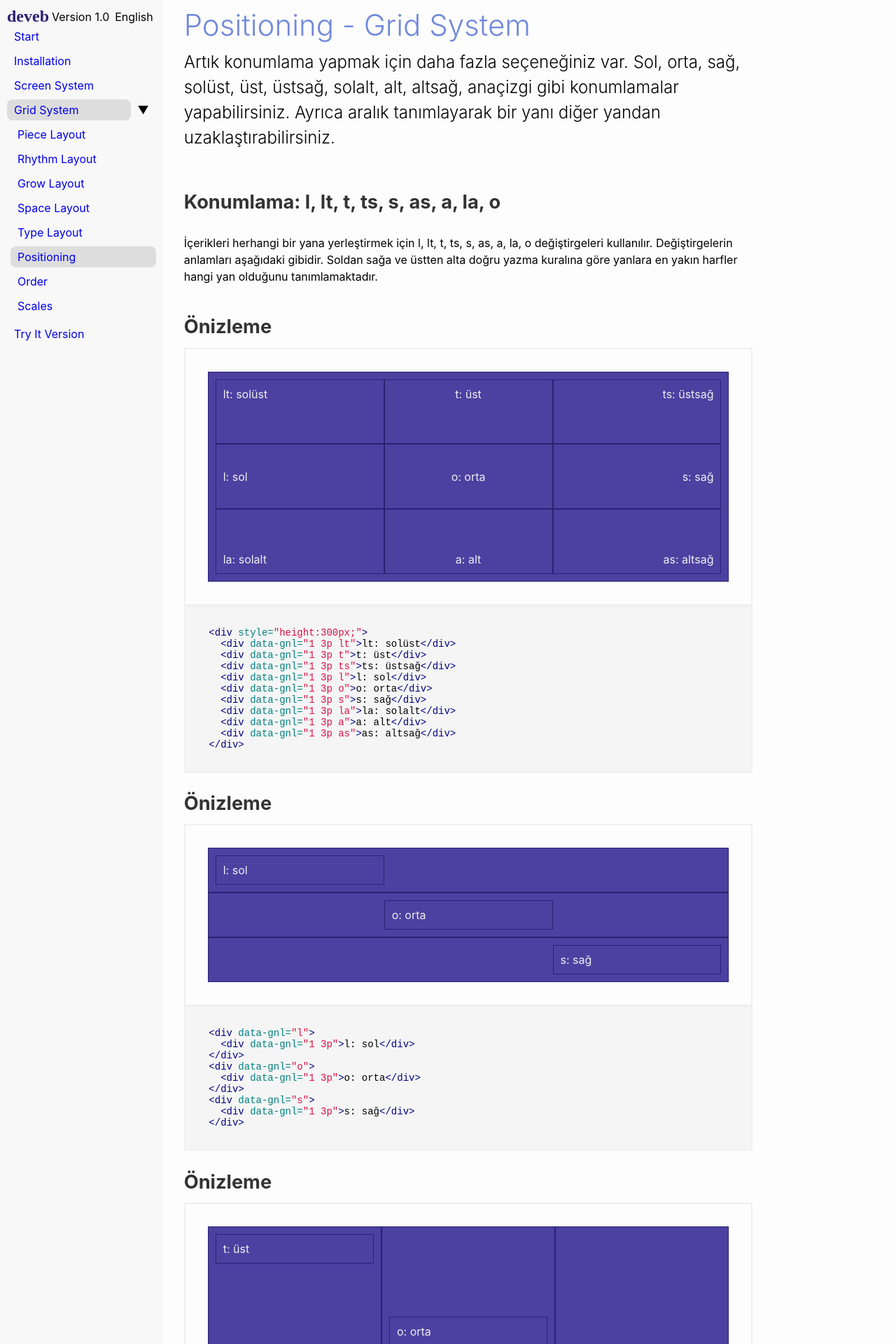
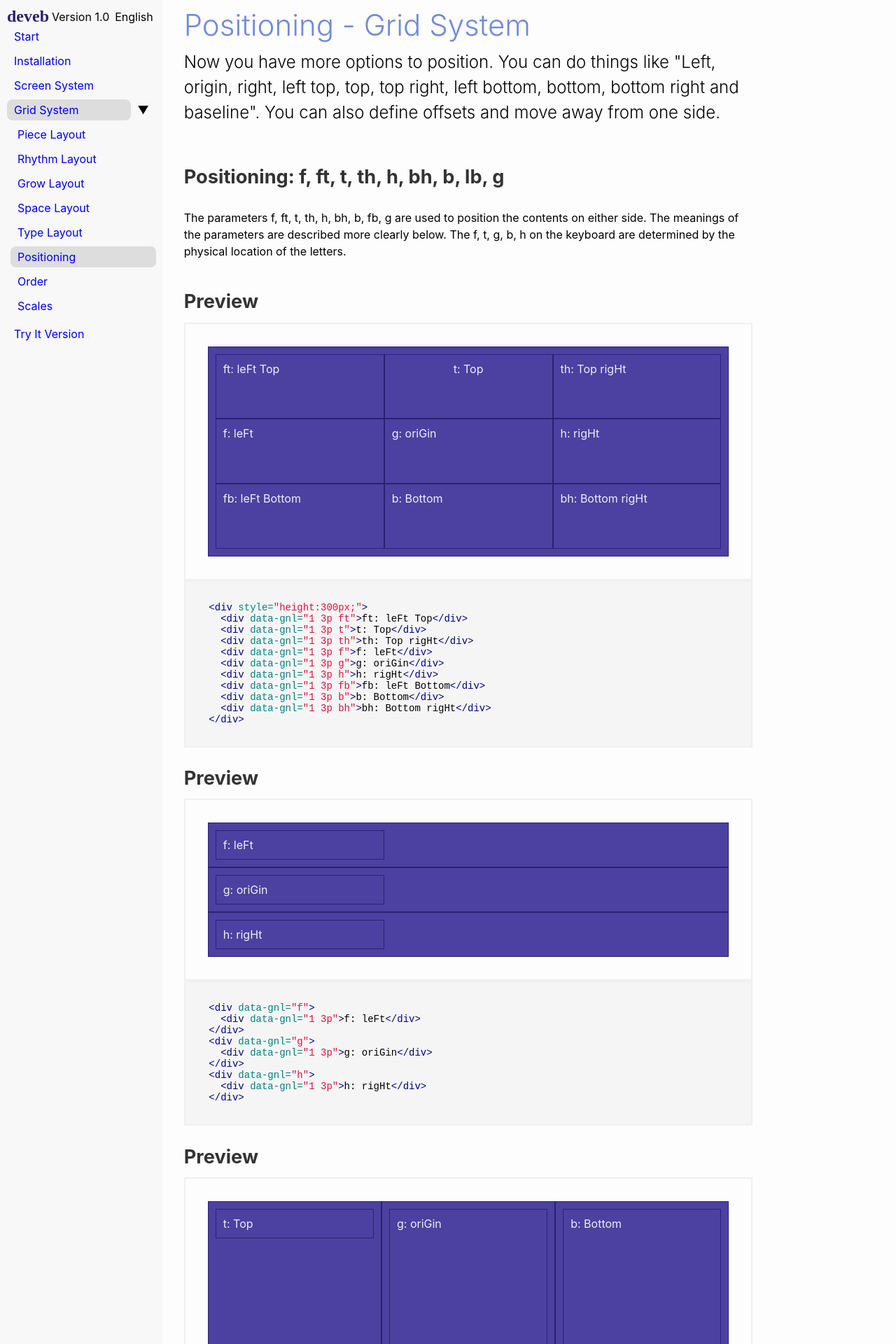
Before and after one commit to data-deveb/data-deveb.github.io, a Jekyll site: the page built from 1.0/en/kap-orgusu/konumlama.html, in a window 1280 px wide. Shown: the top 1920 px of the page at 70% size. Built offline with Jekyll 4.4.1, drawn with Linux system fonts in a browser that asks for light colours; some web fonts are replaced; some of the changed text lies outside the part shown.

Commit message:
deveb 1.0 positioning
Positioning doc is done.

```diff
--- a/1.0/en/kap-orgusu/konumlama.html
+++ b/1.0/en/kap-orgusu/konumlama.html
@@ -4,140 +4,140 @@ title: Positioning - Grid System
 ---
 
   <p class="girlik">
-    Artık konumlama yapmak için daha fazla seçeneğiniz var. Sol, orta, sağ, solüst, üst, üstsağ, solalt, alt, altsağ, anaçizgi gibi konumlamalar yapabilirsiniz. Ayrıca aralık tanımlayarak bir yanı diğer yandan uzaklaştırabilirsiniz.
+    Now you have more options to position. You can do things like "Left, origin, right, left top, top, top right, left bottom, bottom, bottom right and baseline". You can also define offsets and move away from one side.
   </p>
 
-  <h3>Konumlama: l, lt, t, ts, s, as, a, la, o</h3>
+  <h3>Positioning: f, ft, t, th, h, bh, b, lb, g</h3>
   <p>
-    İçerikleri herhangi bir yana yerleştirmek için l, lt, t, ts, s, as, a, la, o değiştirgeleri kullanılır. Değiştirgelerin anlamları aşağıdaki gibidir. Soldan sağa ve üstten alta doğru yazma kuralına göre yanlara en yakın harfler hangi yan olduğunu tanımlamaktadır.
+    The parameters f, ft, t, th, h, bh, b, fb, g are used to position the contents on either side. The meanings of the parameters are described more clearly below. The f, t, g, b, h on the keyboard are determined by the physical location of the letters.
   </p>
 
   <div class="örnek">
-    <h3>Önizleme</h3>
+    <h3>Preview</h3>
     <div class="önizleme">
       <div style="height:300px;">
-        <div data-gnl="1 3p lt">lt: solüst</div>
-        <div data-gnl="1 3p t">t: üst</div>
-        <div data-gnl="1 3p ts">ts: üstsağ</div>
-        <div data-gnl="1 3p l">l: sol</div>
-        <div data-gnl="1 3p o">o: orta</div>
-        <div data-gnl="1 3p s">s: sağ</div>
-        <div data-gnl="1 3p la">la: solalt</div>
-        <div data-gnl="1 3p a">a: alt</div>
-        <div data-gnl="1 3p as">as: altsağ</div>
+        <div data-gnl="1 3p ft">ft: leFt Top</div>
+        <div data-gnl="1 3p t">t: Top</div>
+        <div data-gnl="1 3p th">th: Top rigHt</div>
+        <div data-gnl="1 3p f">f: leFt</div>
+        <div data-gnl="1 3p g">g: oriGin</div>
+        <div data-gnl="1 3p h">h: rigHt</div>
+        <div data-gnl="1 3p fb">fb: leFt Bottom</div>
+        <div data-gnl="1 3p b">b: Bottom</div>
+        <div data-gnl="1 3p bh">bh: Bottom rigHt</div>
       </div>
     </div>
   </div>
   {% highlight html %}
     <div style="height:300px;">
-      <div data-gnl="1 3p lt">lt: solüst</div>
-      <div data-gnl="1 3p t">t: üst</div>
-      <div data-gnl="1 3p ts">ts: üstsağ</div>
-      <div data-gnl="1 3p l">l: sol</div>
-      <div data-gnl="1 3p o">o: orta</div>
-      <div data-gnl="1 3p s">s: sağ</div>
-      <div data-gnl="1 3p la">la: solalt</div>
-      <div data-gnl="1 3p a">a: alt</div>
-      <div data-gnl="1 3p as">as: altsağ</div>
+      <div data-gnl="1 3p ft">ft: leFt Top</div>
+      <div data-gnl="1 3p t">t: Top</div>
+      <div data-gnl="1 3p th">th: Top rigHt</div>
+      <div data-gnl="1 3p f">f: leFt</div>
+      <div data-gnl="1 3p g">g: oriGin</div>
+      <div data-gnl="1 3p h">h: rigHt</div>
+      <div data-gnl="1 3p fb">fb: leFt Bottom</div>
+      <div data-gnl="1 3p b">b: Bottom</div>
+      <div data-gnl="1 3p bh">bh: Bottom rigHt</div>
     </div>
   {% endhighlight %}
 
   <div class="örnek">
-    <h3>Önizleme</h3>
+    <h3>Preview</h3>
     <div class="önizleme">
-      <div data-gnl="l">
-        <div data-gnl="1 3p">l: sol</div>
+      <div data-gnl="f">
+        <div data-gnl="1 3p">f: leFt</div>
       </div>
-      <div data-gnl="o">
-        <div data-gnl="1 3p">o: orta</div>
+      <div data-gnl="g">
+        <div data-gnl="1 3p">g: oriGin</div>
       </div>
-      <div data-gnl="s">
-        <div data-gnl="1 3p">s: sağ</div>
+      <div data-gnl="h">
+        <div data-gnl="1 3p">h: rigHt</div>
       </div>
     </div>
   </div>
   {% highlight html %}
-    <div data-gnl="l">
-      <div data-gnl="1 3p">l: sol</div>
+    <div data-gnl="f">
+      <div data-gnl="1 3p">f: leFt</div>
     </div>
-    <div data-gnl="o">
-      <div data-gnl="1 3p">o: orta</div>
+    <div data-gnl="g">
+      <div data-gnl="1 3p">g: oriGin</div>
     </div>
-    <div data-gnl="s">
-      <div data-gnl="1 3p">s: sağ</div>
+    <div data-gnl="h">
+      <div data-gnl="1 3p">h: rigHt</div>
     </div>
   {% endhighlight %}
   <div class="örnek">
-    <h3>Önizleme</h3>
+    <h3>Preview</h3>
     <div class="önizleme">
       <div data-gnl="1 3p t" style="height:300px;">
-        <div>t: üst</div>
+        <div>t: Top</div>
       </div>
-      <div data-gnl="1 3p o" style="height:300px;">
-        <div>o: orta</div>
+      <div data-gnl="1 3p g" style="height:300px;">
+        <div>g: oriGin</div>
       </div>
-      <div data-gnl="1 3p a" style="height:300px;">
-        <div>a: alt</div>
+      <div data-gnl="1 3p b" style="height:300px;">
+        <div>b: Bottom</div>
       </div>
     </div>
   </div>
   {% highlight html %}
     <div data-gnl="1 3p t" style="height:300px;">
-      <div>t: üst</div>
+      <div>t: Top</div>
     </div>
-    <div data-gnl="1 3p o" style="height:300px;">
-      <div>o: orta</div>
+    <div data-gnl="1 3p g" style="height:300px;">
+      <div>g: oriGin</div>
     </div>
-    <div data-gnl="1 3p a" style="height:300px;">
-      <div>a: alt</div>
+    <div data-gnl="1 3p b" style="height:300px;">
+      <div>b: Bottom</div>
     </div>
   {% endhighlight %}
 
-  <h3>Konumlama: _l, _lt, _t, _ts, _s, _as, _a, _la, _o</h3>
+  <h3>Positioning: _f, _ft, _t, _th, _h, _bh, _b, _fb, _g</h3>
   <p>
-    Bir ögenin kendisini herhangi bir yana yerleştirmek için _l, _lt, _t, _ts, _s, _as, _a, _la, _o değiştirgeleri kullanılır. Değiştirgelerin anlamları aşağıdaki gibidir. Soldan sağa ve üstten alta doğru yazma kuralına göre yanlara en yakın harfler hangi yan olduğunu tanımlamaktadır.
+    _f, _ft, _t, _th, _h, _bh, _b, _fb, _g parameters are used to locate an item itself. The meanings of the parameters are described more clearly below. The f, t, g, b, h on the keyboard are determined by the physical location of the letters.
   </p>
   <div class="örnek">
-    <h3>Önizleme</h3>
+    <h3>Preview</h3>
     <div class="önizleme">
       <div style="height:150px;">
-        <div data-gnl="3 10p _t">_t: kendisi üst</div>
-        <div data-gnl="3 10p _o">_o: kendisi orta</div>
-        <div data-gnl="3 10p _a">_a: kendisi alt</div>
+        <div data-gnl="3 10p _f">_f: Top itself</div>
+        <div data-gnl="3 10p _g">_g: oriGin itself</div>
+        <div data-gnl="3 10p _b">_b: Bottom itself</div>
       </div>
       <div style="height:150px;">
-        <div data-gnl="3 10p _l">_l: kendisi sol</div>
-        <div data-gnl="3 10p _o">_o: kendisi orta</div>
-        <div data-gnl="3 10p _s">_s: kendisi sağ</div>
+        <div data-gnl="3 10p _l">_f: leFt itself</div>
+        <div data-gnl="3 10p _o">_g: oriGin itself</div>
+        <div data-gnl="3 10p _s">_h: rigHt itself</div>
       </div>
       <div style="height:150px;">
-        <div data-gnl="3 10p _lt">_lt: kendisi solüst</div>
-        <div data-gnl="3 10p _as">_as: kendisi altsağ</div>
+        <div data-gnl="3 10p _lt">_ft: leFt Top itself</div>
+        <div data-gnl="3 10p _as">_bh: Bottom rigHt itself</div>
       </div>
       <div style="height:150px;">
-        <div data-gnl="3 10p _la">_la: kendisi solalt</div>
-        <div data-gnl="3 10p _ts">_ts: kendisi üstsağ</div>
+        <div data-gnl="3 10p _la">_fb: leFt Bottom itself</div>
+        <div data-gnl="3 10p _ts">_th: Top rigHt itself</div>
       </div>
     </div>
   </div>
   {% highlight html %}
     <div style="height:150px;">
-      <div data-gnl="3 10p _t">_t: kendisi üst</div>
-      <div data-gnl="3 10p _o">_o: kendisi orta</div>
-      <div data-gnl="3 10p _a">_a: kendisi alt</div>
+      <div data-gnl="3 10p _f">_f: Top itself</div>
+      <div data-gnl="3 10p _g">_g: oriGin itself</div>
+      <div data-gnl="3 10p _b">_b: Bottom itself</div>
     </div>
     <div style="height:150px;">
-      <div data-gnl="3 10p _l">_l: kendisi sol</div>
-      <div data-gnl="3 10p _o">_o: kendisi orta</div>
-      <div data-gnl="3 10p _s">_s: kendisi sağ</div>
+      <div data-gnl="3 10p _l">_f: leFt itself</div>
+      <div data-gnl="3 10p _o">_g: oriGin itself</div>
+      <div data-gnl="3 10p _s">_h: rigHt itself</div>
     </div>
     <div style="height:150px;">
-      <div data-gnl="3 10p _lt">_lt: kendisi solüst</div>
-      <div data-gnl="3 10p _as">_as: kendisi altsağ</div>
+      <div data-gnl="3 10p _lt">_ft: leFt Top itself</div>
+      <div data-gnl="3 10p _as">_bh: Bottom rigHt itself</div>
     </div>
     <div style="height:150px;">
-      <div data-gnl="3 10p _la">_la: kendisi solalt</div>
-      <div data-gnl="3 10p _ts">_ts: kendisi üstsağ</div>
+      <div data-gnl="3 10p _la">_fb: leFt Bottom itself</div>
+      <div data-gnl="3 10p _ts">_th: Top rigHt itself</div>
     </div>
   {% endhighlight %}
 
```
